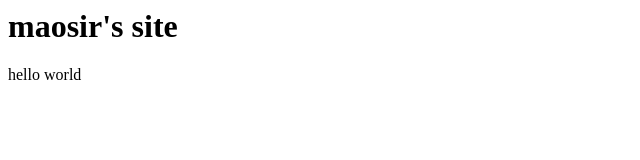
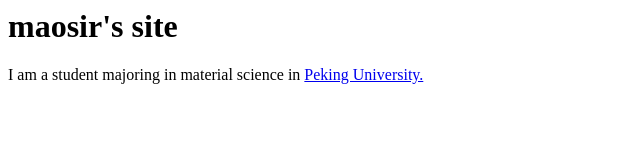
Before and after one commit to maosirui/maosirui.github.io, a plain HTML site: page index.html in a window 1280 px wide. Shown: the whole page, without its empty margins (0-640 px from the left). Drawn offline with Linux system fonts and the light colour scheme.

Commit message:
Update index.html

```diff
--- a/index.html
+++ b/index.html
@@ -3,6 +3,6 @@
       maosir's site
   </h1>
   <p>
-    hello world
+    I am a student majoring in material science in <a href=www.pku.edu.cn>Peking University.</a>
   </p>
 </body>
```
